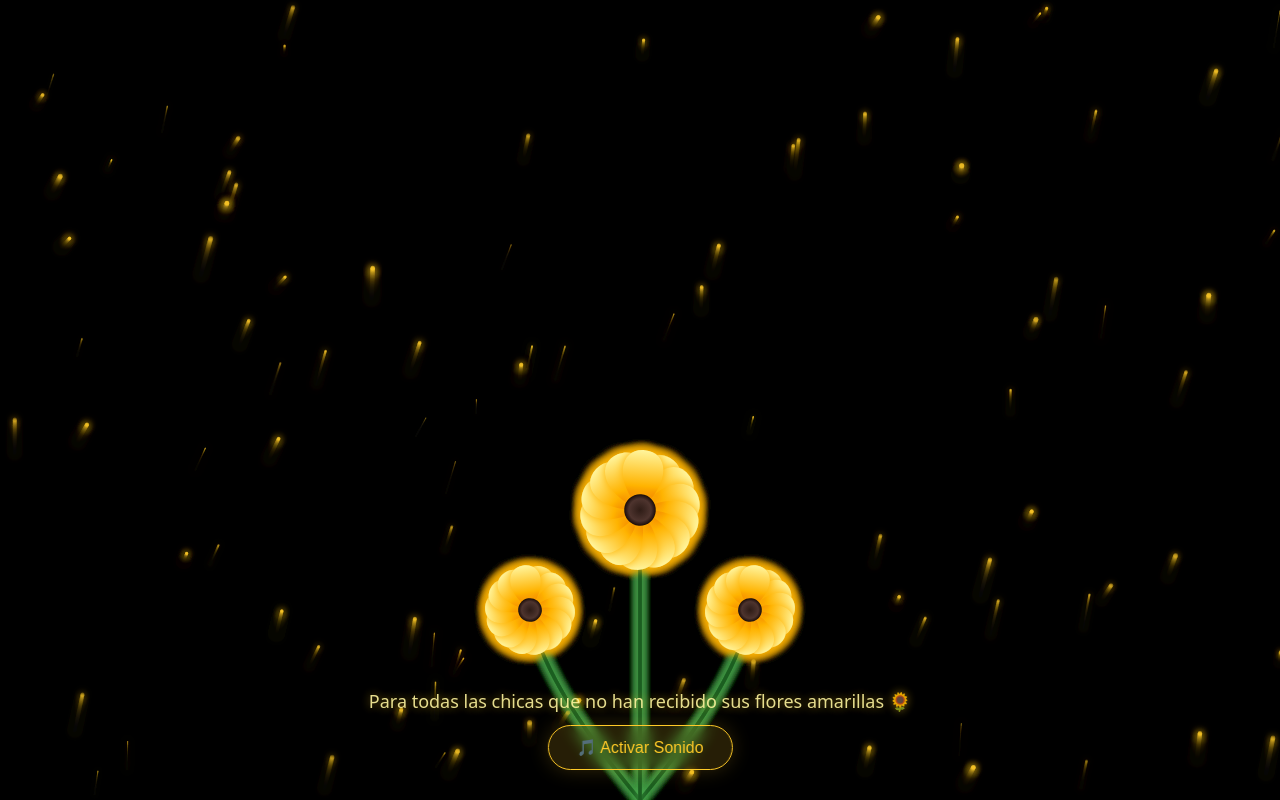
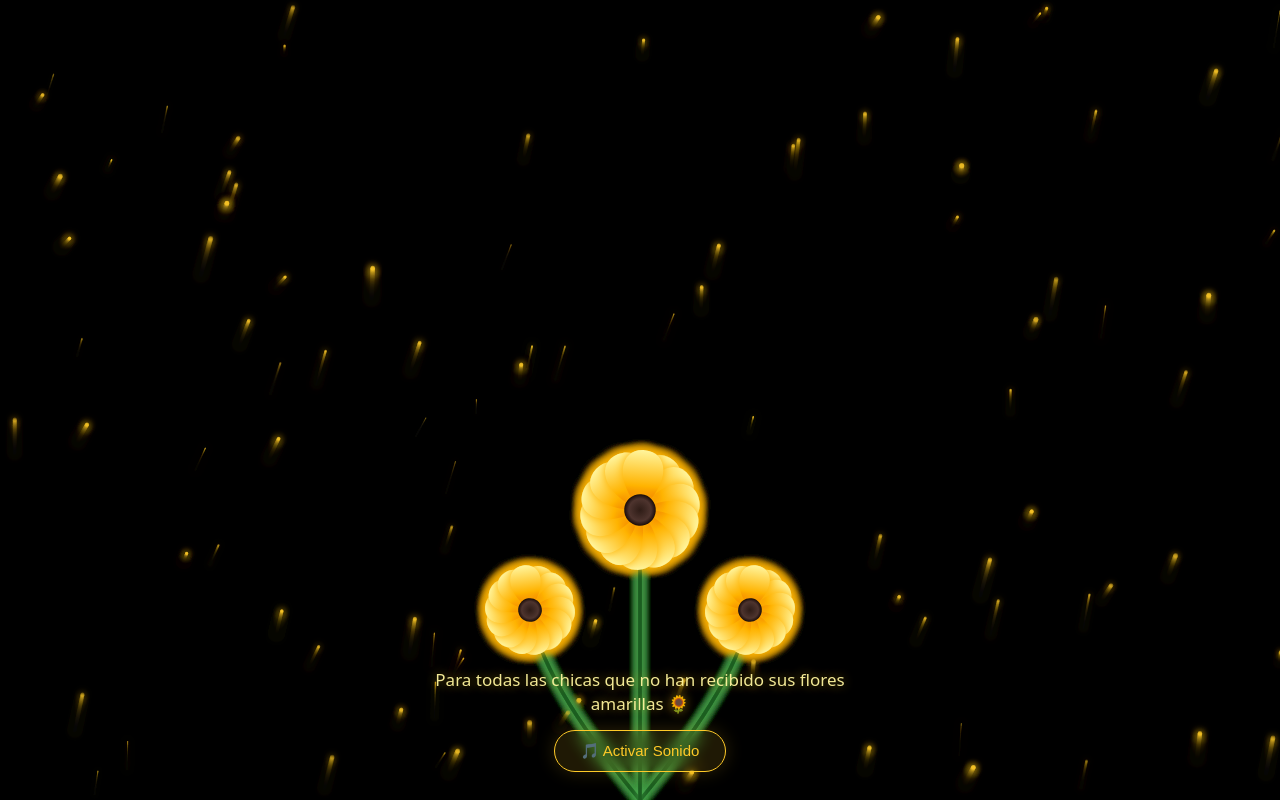
Before and after one commit to HaruMarkZ/universo-amarillo, a plain HTML site: page index.html in a window 1280 px wide. Drawn offline with Linux system fonts and the light colour scheme; animation ran at ten frames a second.

Commit message:
Update index.html

```diff
--- a/index.html
+++ b/index.html
@@ -30,41 +30,43 @@
 
     .ui {
       position: absolute;
-      bottom: 30px;
+      bottom: 28px;
       left: 50%;
       transform: translateX(-50%);
       z-index: 10;
       display: flex;
       flex-direction: column;
       align-items: center;
-      gap: 12px;
-    }
-
-    .btn-audio {
-      background: rgba(255, 202, 40, 0.15);
-      border: 1px solid #ffca28;
-      color: #ffca28;
-      padding: 12px 28px;
-      border-radius: 50px;
-      font-size: 16px;
-      cursor: pointer;
-      backdrop-filter: blur(8px);
-      transition: all 0.3s ease;
-      box-shadow: 0 0 20px rgba(255, 202, 40, 0.2);
-    }
-
-    .btn-audio:hover {
-      background: rgba(255, 202, 40, 0.3);
-      transform: scale(1.05);
+      gap: 14px;
+      width: 90%;
+      max-width: 420px;
     }
 
     .mensaje {
       color: #fff59d;
-      font-size: 18px;
+      font-size: 17px;
       text-align: center;
-      text-shadow: 0 0 10px rgba(255, 202, 40, 0.6);
-      opacity: 0.9;
-      max-width: 90vw;
+      text-shadow: 0 0 12px rgba(255, 202, 40, 0.55);
+      line-height: 1.4;
+      opacity: 0.95;
+    }
+
+    .btn-audio {
+      background: rgba(255, 202, 40, 0.12);
+      border: 1px solid #ffca28;
+      color: #ffca28;
+      padding: 11px 26px;
+      border-radius: 50px;
+      font-size: 15px;
+      cursor: pointer;
+      backdrop-filter: blur(8px);
+      transition: all 0.25s ease;
+      box-shadow: 0 0 18px rgba(255, 202, 40, 0.18);
+    }
+
+    .btn-audio:hover {
+      background: rgba(255, 202, 40, 0.25);
+      transform: scale(1.04);
     }
   </style>
 </head>
@@ -77,10 +79,9 @@
     <button class="btn-audio" onclick="toggleAudio()">🎵 Activar Sonido</button>
   </div>
 
-  <!-- Pon aquí tu canción (opcional) -->
-  <!-- <audio id="bg-song" loop src="musica.mp3"></audio> -->
+  <!-- Aquí puedes poner tu canción después -->
   <audio id="bg-song" loop>
-    <!-- Si no tienes archivo, puedes dejarlo vacío o usar un link de internet -->
+    <!-- <source src="tu-musica.mp3" type="audio/mpeg"> -->
   </audio>
 
   <script>
@@ -96,7 +97,7 @@
     window.addEventListener('resize', resize);
     resize();
 
-    // Clase encargada de generar chispas estelares doradas
+    // Partículas doradas (polvo estelar)
     class SpaceDust {
       constructor() {
         this.reset();
@@ -128,12 +129,11 @@
       }
     }
 
-    // Llenamos el espacio con 100 partículas de polvo
     for (let i = 0; i < 100; i++) {
       particles.push(new SpaceDust());
     }
 
-    // Algoritmo matemático para el renderizado procedural de las flores amarillas
+    // Flor elegante con pétalos en degradado
     function drawElegantFlower(centerX, centerY, size, rotationOffset) {
       ctx.save();
       ctx.translate(centerX, centerY);
@@ -159,7 +159,7 @@
         ctx.fill();
       }
 
-      // Botón o centro orgánico de la flor
+      // Centro de la flor
       ctx.beginPath();
       ctx.arc(0, 0, size / 3.8, 0, Math.PI * 2);
       let centerGrad = ctx.createRadialGradient(0, 0, 0, 0, 0, size / 3.8);
@@ -174,8 +174,8 @@
 
     let globalRotation = 0;
 
-    // Bucle de renderizado óptimo a 60fps
     function render() {
+      // Efecto de estela suave
       ctx.fillStyle = 'rgba(2, 1, 8, 0.08)';
       ctx.fillRect(0, 0, width, height);
 
@@ -187,7 +187,7 @@
       const cx = width / 2;
       const cy = height * 0.7;
 
-      globalRotation += 0.003; // Rotación lenta y sutil
+      globalRotation += 0.003;
 
       // Tallos
       ctx.save();
@@ -196,19 +196,19 @@
       ctx.shadowBlur = 8;
       ctx.shadowColor = '#4caf50';
 
-      // Tallo Izquierdo
+      // Izquierdo
       ctx.beginPath();
       ctx.moveTo(cx, height);
       ctx.quadraticCurveTo(cx - 100, cy + 120, cx - 110, cy + 50);
       ctx.stroke();
 
-      // Tallo Derecho
+      // Derecho
       ctx.beginPath();
       ctx.moveTo(cx, height);
       ctx.quadraticCurveTo(cx + 100, cy + 120, cx + 110, cy + 50);
       ctx.stroke();
 
-      // Tallo Central
+      // Central
       ctx.beginPath();
       ctx.moveTo(cx, height);
       ctx.quadraticCurveTo(cx, cy + 90, cx, cy - 50);
@@ -228,7 +228,7 @@
       const btn = document.querySelector('.btn-audio');
 
       if (song.paused) {
-        song.play().catch(() => console.log("Se requiere interacción del usuario"));
+        song.play().catch(() => console.log("Se necesita interacción del usuario"));
         btn.innerText = "⏸️ Pausar Sonido";
       } else {
         song.pause();
```
